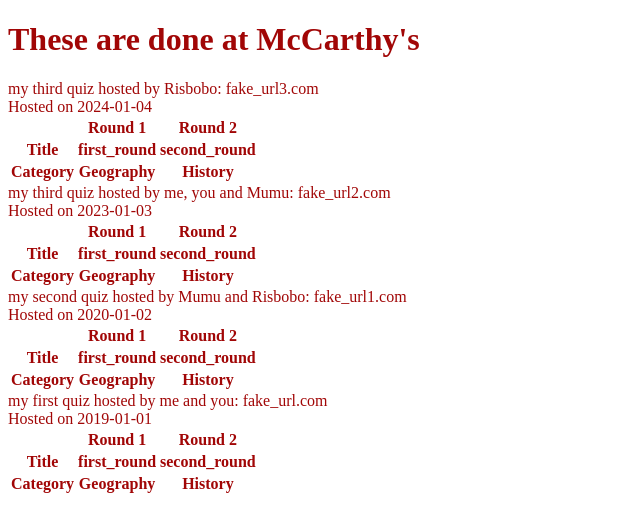
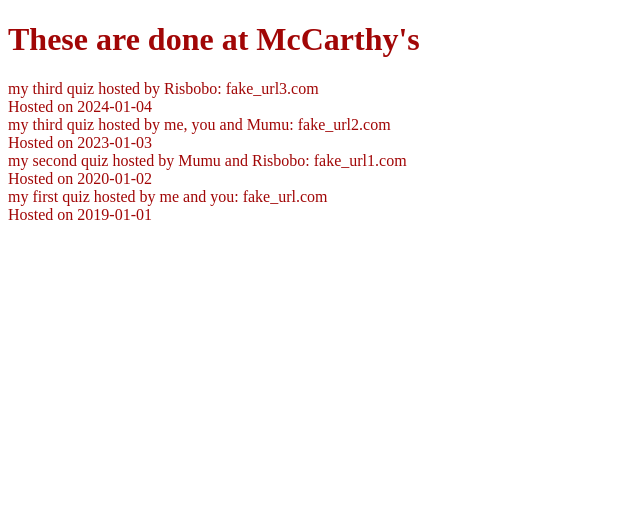
Before and after one commit to simoneggensch/supermintLove, a Flask app: page /mccarthys/ in a window 1280 px wide. Shown: the top 532 px of the page, without its empty margins (0-640 px from the left). Run offline with Flask 3, Linux system fonts and the light colour scheme; data comes from the database, SQL or seed files in the repository; lists and menus that the app fills with data are empty.

Commit message:
starting css fun

```diff
--- a/supermint/static/scripts/mcCarthys.js
+++ b/supermint/static/scripts/mcCarthys.js
@@ -10,14 +10,14 @@ function displayQuizzes(quizzes) {
 
 
 function displayQuiz(quiz) {
-     return "<div class='quiz'>" +
-        "<div class='quizShort'>" +
+     return "<div class='quiz' onclick=showHide(quizLong_" + quiz.quiz_id + ")>" +
+        "<div class='quizShort')>" +
             quiz.title + " hosted by " + formatAuthors(quiz.authors) + ": " + quiz.google_slides_url +
         "</div>" +
         "<div class='dateHosted'>" +
             "Hosted on " + quiz.date_hosted +
         "</div>" +
-        "<div class='quizLong'>" +
+        "<div class='quizLong hide' id=quizLong_" + quiz.quiz_id +">" +
             createSubtable(quiz) +
         "</div>" +
     "</div>"
--- a/supermint/static/scripts/scripts.js
+++ b/supermint/static/scripts/scripts.js
@@ -28,3 +28,11 @@ function tableRow(content) {
 function tableCell(content) {
     return "<td>" + content + "</td>"
 }
+
+function showHide(div) {
+    if(div.classList.contains("hide")) {
+        div.classList.remove("hide")
+    } else {
+        div.classList.add("hide")
+    }
+}
--- a/supermint/static/styles/style.css
+++ b/supermint/static/styles/style.css
@@ -1,3 +1,12 @@
 body {
     color:#a10606;
 }
+
+.quizLong {
+    color: blue;
+    background-color: aqua;
+}
+
+.hide {
+    display: none;
+}
```
